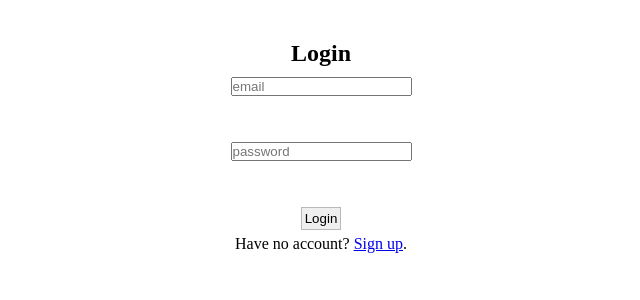
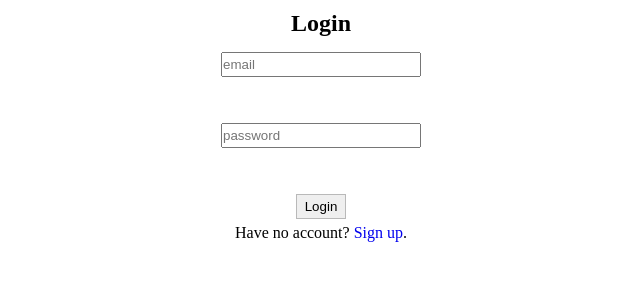
Before and after one commit to okxrun/mini-crm, a PHP site: page / in a window 1280 px wide. Shown: the top 300 px of the page, without its empty margins (319-959 px from the left). Run offline with PHP 8.4, Linux system fonts and the light colour scheme.

Commit message:
refresh styles

```diff
--- a/public/add_customer.php
+++ b/public/add_customer.php
@@ -45,9 +45,10 @@ if ($_SERVER['REQUEST_METHOD'] === 'POST') {
     <meta charset="UTF-8">
     <meta name="viewport" content="width=device-width, initial-scale=1.0">
     <title>Add customer</title>
-    <link rel="stylesheet" href="../styles/style.css">
+    <link rel="stylesheet" href="../styles/main.css">
 </head>
 <body>
+    <main>
         <h2>Add customer</h2>
 
         <?php if ($error): ?>
@@ -62,6 +63,7 @@ if ($_SERVER['REQUEST_METHOD'] === 'POST') {
             <button type="submit">Add</button>
         </form>
 
-    <p class="back"><a href="dashboard.php">Back</a></p>
+        <a class="back__btn" href="dashboard.php"><button>Back→</button></a>
+    </main>
 </body>
 </html>
--- a/public/edit_customer.php
+++ b/public/edit_customer.php
@@ -57,9 +57,10 @@ if ($_SERVER['REQUEST_METHOD'] === 'POST') {
     <meta charset="UTF-8">
     <meta name="viewport" content="width=device-width, initial-scale=1.0">
     <title>Edit customers</title>
-    <link rel="stylesheet" href="../styles/style.css">
+    <link rel="stylesheet" href="../styles/main.css">
 </head>
 <body>
+    <main>
         <h2>Edit customer</h2>
 
         <?php if ($error): ?>
@@ -71,6 +72,7 @@ if ($_SERVER['REQUEST_METHOD'] === 'POST') {
             <input type="email" name="email" placeholder="edit email" value="<?= htmlspecialchars($customer['email']) ?>">
             <button type="submit">Save changes</button>
         </form>
-    <a class="back" href="dashboard.php"><p>Back</p></a>
+        <a href="dashboard.php"><button class="back__btn">Back→</button></a>
+    </main>
 </body>
 </html>
--- a/public/index.php
+++ b/public/index.php
@@ -37,25 +37,27 @@ if ($_SERVER['REQUEST_METHOD'] === 'POST') {
     <meta charset="UTF-8">
     <meta name="viewport" content="width=device-width, initial-scale=1.0">
     <title>Authorization</title>
-    <link rel="stylesheet" href="../styles/style.css">
+    <link rel="stylesheet" href="../styles/main.css">
 </head>
 <body>
+    <main>
         <form method="post">
-        <h2 style="margin-bottom:10px;">Login</h2>
+            <h2>Login</h2>
 
             <?php if (isset($_GET['registered']) && $_GET['registered'] == 1): ?>
-            <div style="background-color:rgba(102, 226, 98, 0.94);color: white;font-family:sans-serif;font-weight:bold;padding:5px;margin-bottom:10px">Registration successful</div>
+                <div class="success">Registration successful</div>
             <?php if ($error !== null): ?>
-            <div style="background-color:rgba(238, 78, 78, 0.94);color: white;font-family:sans-serif;font-weight:bold;padding:5px;margin-bottom:10px"><?= htmlspecialchars($error) ?></div>
+                <div class="error"><?= htmlspecialchars($error) ?></div>
             <?php endif; ?>
             <?php elseif ($error !== null): ?>
-            <div style="background-color:rgba(238, 78, 78, 0.94);color: white;font-family:sans-serif;font-weight:bold;padding:5px;margin-bottom:10px"><?= htmlspecialchars($error) ?></div>
+                <div class="error"><?= htmlspecialchars($error) ?></div>
             <?php endif; ?>
 
             <input type="email" name="email" placeholder="email" required value="<?= isset($email) ? htmlspecialchars($email) : '' ?>"><br><br>
             <input type="password" name="password" placeholder="password" required><br><br>
             <button type="submit">Login</button>
-        <p style="margin-top:5px;">Have no account? <a href="registration.php">Sign up</a>.</p>
+            <p>Have no account? <a href="registration.php" class="link">Sign up</a>.</p>
         </form>
+    </main>
 </body>
 </html>
--- /dev/null
+++ b/styles/main.css
@@ -0,0 +1,84 @@
+* {
+    margin: 0;
+    padding: 0;
+    box-sizing: border-box;
+}
+
+main {
+    display: flex;
+    flex-direction: column;
+    justify-content: center;
+    align-items: center;
+}
+
+form {
+    display: flex;
+    flex-direction: column;
+    justify-content: center;
+    align-items: center;
+    text-align: center;
+    width: 500px;
+}
+
+h2 {
+    margin: 10px 0;
+}
+
+input {
+    margin: 5px 0;
+    width: 200px;
+    height: 25px;
+}
+
+button {
+    border: 1px solid rgb(185, 185, 185);
+    min-width: 50px;
+    height: 25px;
+    margin: 5px 0;
+}
+
+.link {
+    text-decoration: none;
+}
+
+.error {
+    background-color: rgba(238, 78, 78, 0.94);
+    color: white;
+    font-family: 'Segoe UI', Tahoma, Geneva, Verdana, sans-serif;
+    font-weight: bold;
+    padding: 3px;
+    margin-bottom: 5px;
+}
+
+.success {
+    background-color: rgba(102, 226, 98, 0.94);
+    color: white;
+    font-family: 'Segoe UI', Tahoma, Geneva, Verdana, sans-serif;
+    font-weight: bold;
+    padding: 3px;
+    margin-bottom: 5px;
+}
+
+table {
+    border-collapse: collapse;
+}
+
+tr, td, th {
+    border: 1px solid black;
+    padding: 5px;
+}
+
+head {
+    display: flex;
+}
+
+.user__info {
+    display: flex;
+    flex-direction: column;
+    align-items: end;
+    margin-right: 5px;
+}
+
+.back__btn {
+    margin-top: 10px;
+}
--- a/styles/style.css
+++ /dev/null
@@ -1,46 +0,0 @@
-* {
-    margin: 0;
-    padding: 0;
-    box-sizing: border-box;
-}
-
-body {
-    display: flex;
-    justify-content: center;
-    flex-direction: column;
-    align-items: center;
-}
-
-form {
-    display: flex;
-    flex-direction: column;
-    width: 500px;
-    align-items: center;
-    margin-top: 20px;
-}
-
-input {
-    margin-bottom: 10px;
-}
-
-.back {
-    margin-top: 10px;
-}
-
-button {
-    border: 1px solid rgb(185, 185, 185);
-    padding: 3px;
-}
-
-h2 {
-    margin-top: 20px;
-}
-
-.error {
-    background-color: rgba(238, 78, 78, 0.94);
-    color: white;
-    font-family: sans-serif;
-    font-weight: bold;
-    padding: 5px;
-    margin-bottom: 10px;
-}
```
Also changed, not shown: public/dashboard.php (+7 -4 lines), public/registration.php (+6 -5 lines), styles/dashboard.css (deleted, +0 -64 lines). Lines whose indentation alone changed are shown as unchanged.
